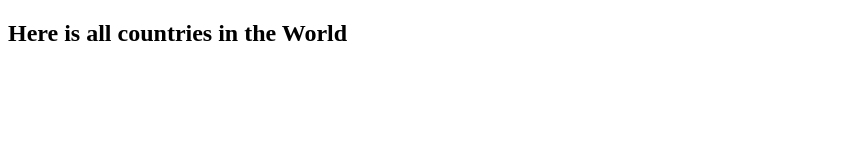
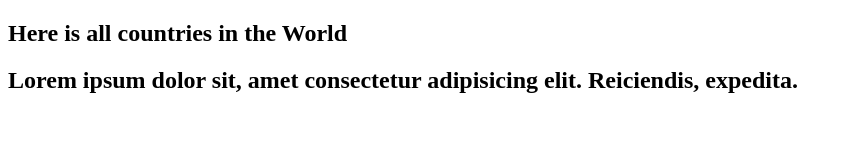
Before and after one commit to charismaTazdid/rest-countries-api, a plain HTML site: page index.html in a window 1280 px wide. Shown: the whole page, without its empty margins (0-852 px from the left). Drawn offline with Linux system fonts and the light colour scheme; no server answers.

Commit message:
header updated

```diff
--- a/index.html
+++ b/index.html
@@ -11,6 +11,7 @@
 
 <body>
     <h2 >Here is all countries in the World</h2>
+    <h2>Lorem ipsum dolor sit, amet consectetur adipisicing elit. Reiciendis, expedita.</h2>
 
     <div id="details">
 
```
